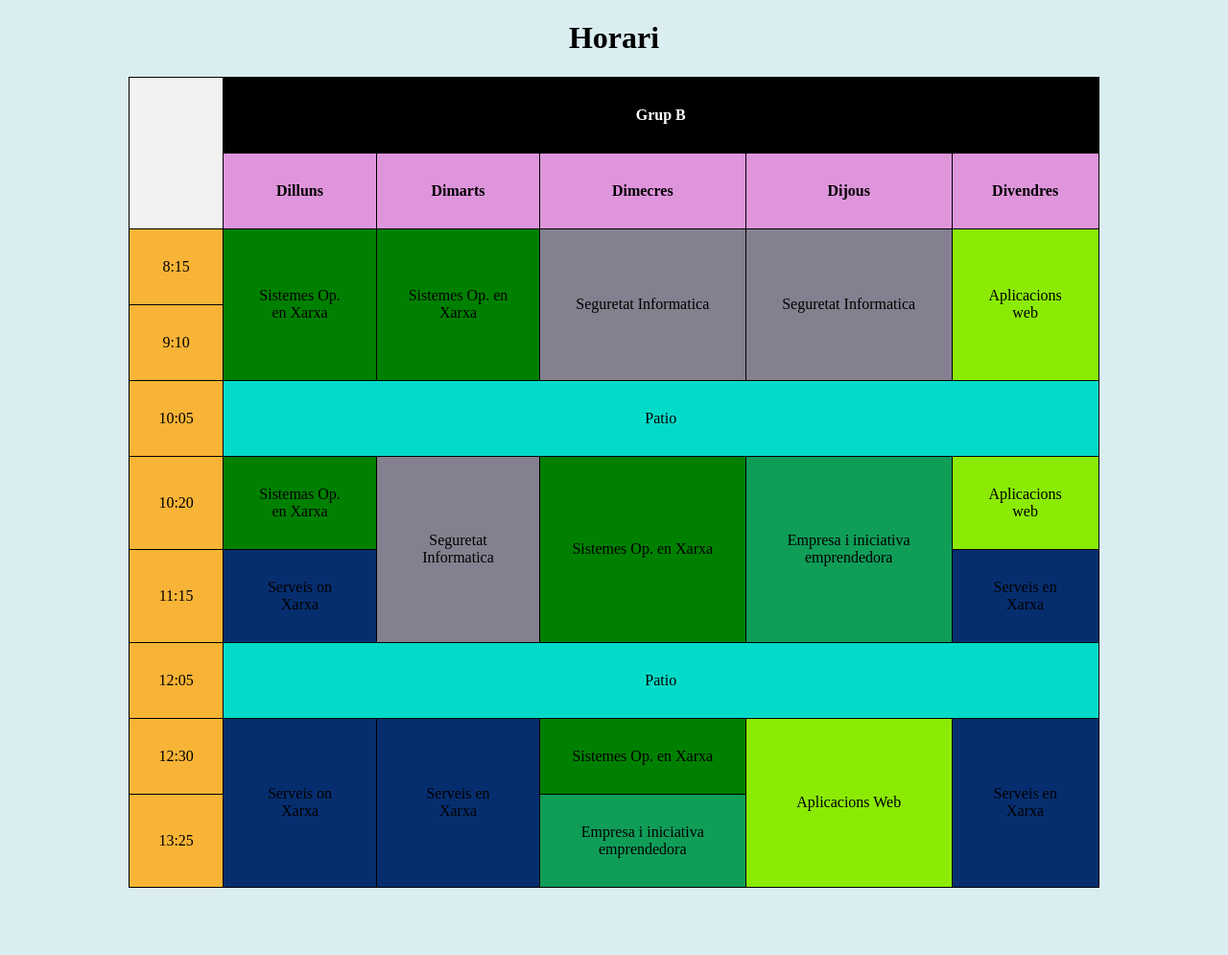
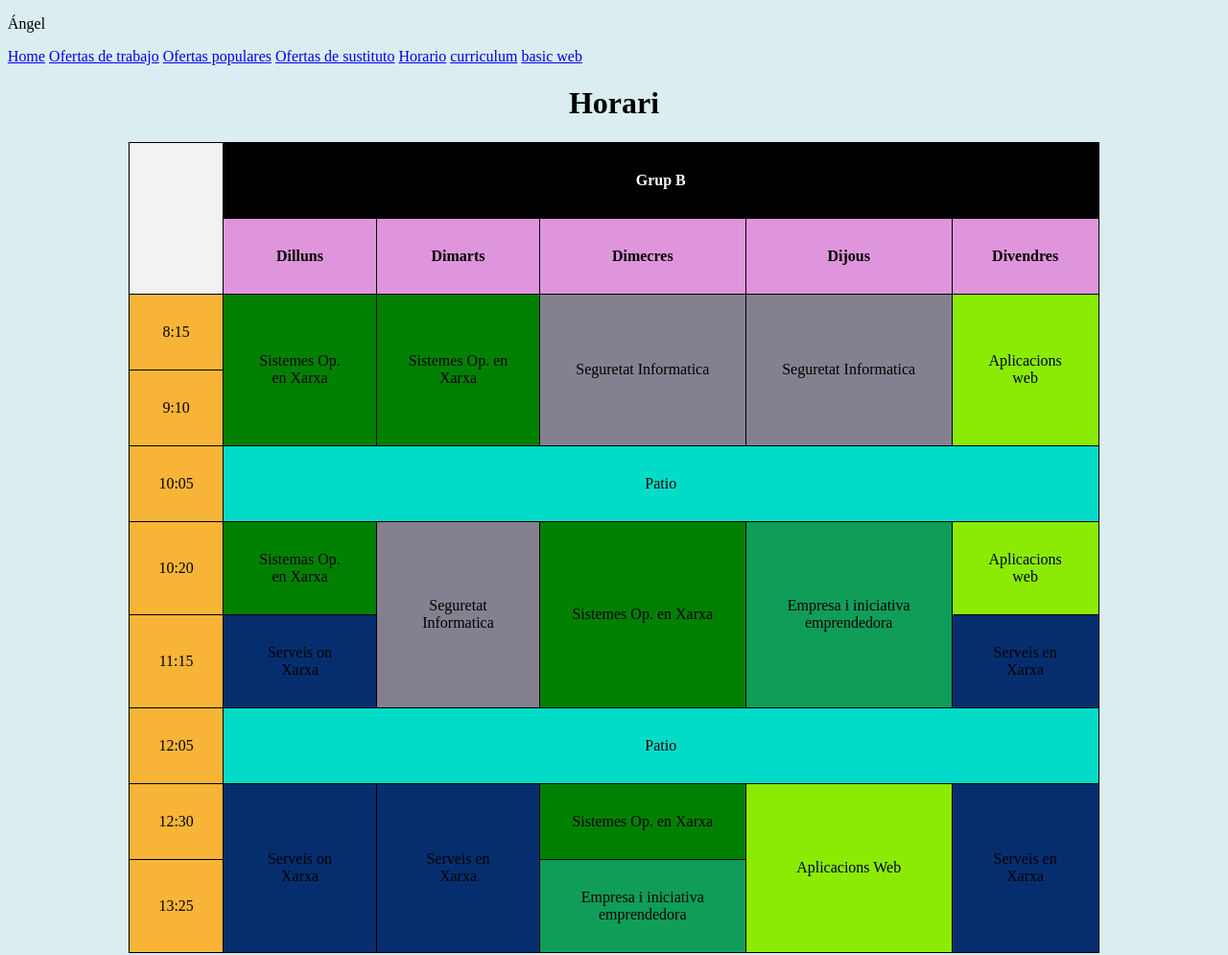
Before and after one commit to acarrero-esliceu/Primer_proyecto, a plain HTML site: page hoario.html in a window 1280 px wide. Shown: the whole page at 96% size. Before the commit the page ends 933 px from the top, so only its background shows below. Drawn offline with Linux system fonts and the light colour scheme.

Commit message:
barra de navegacion

```diff
--- a/hoario.html
+++ b/hoario.html
@@ -6,6 +6,18 @@
     <title>Horari</title>
     <link rel="stylesheet" href="css/styles_horari.css">
 </head>
+<header>
+    <p>Ángel</p>
+    <nav>
+        <a href="index.html">Home</a>
+        <a href="ofertas.html">Ofertas de trabajo</a>
+        <a href="popular.html">Ofertas populares</a>
+        <a href="sutituto.html">Ofertas de sustituto</a>
+        <a href="hoario.html">Horario</a>
+        <a href="curriculum.html">curriculum</a>
+        <a href="basic_web.html">basic web</a>
+    </nav>
+</header>
 <body>
     <h1>Horari</h1>
     <table border="1">
```
Also changed, not shown: basic_web.html (+7 -4 lines), curriculum.html (+12 -0 lines), ofertas.html (+10 -6 lines).
